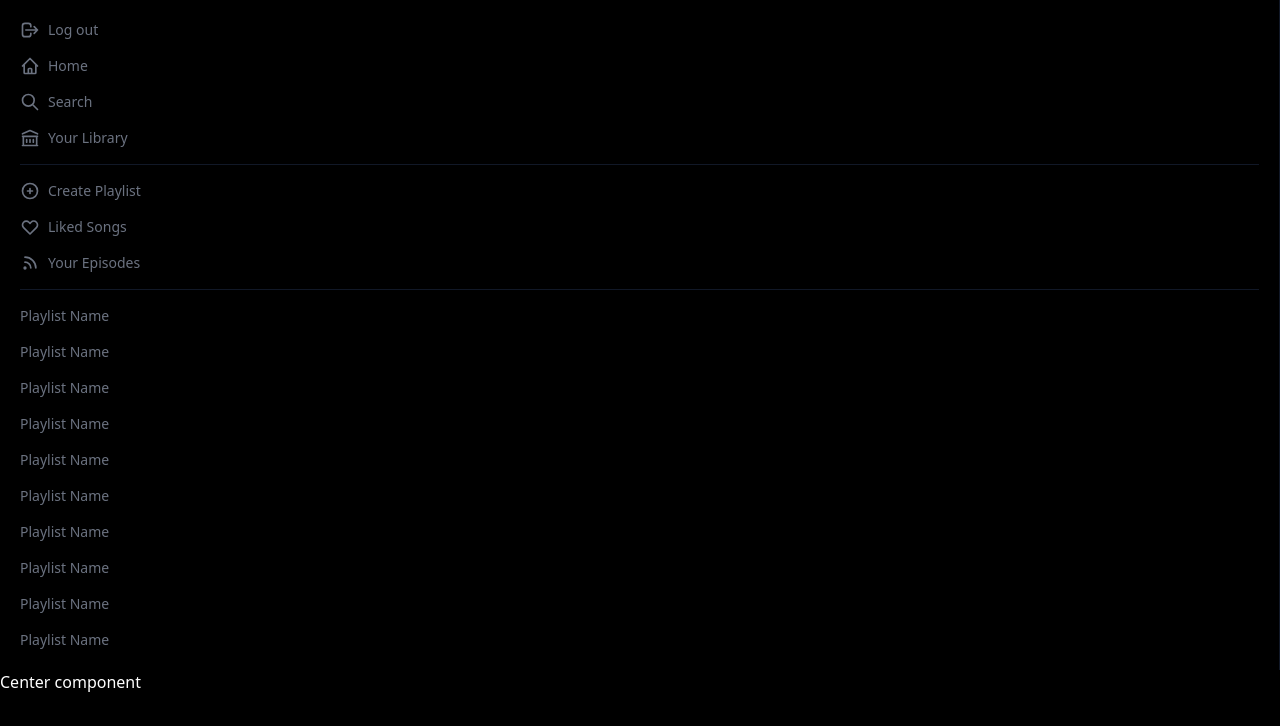
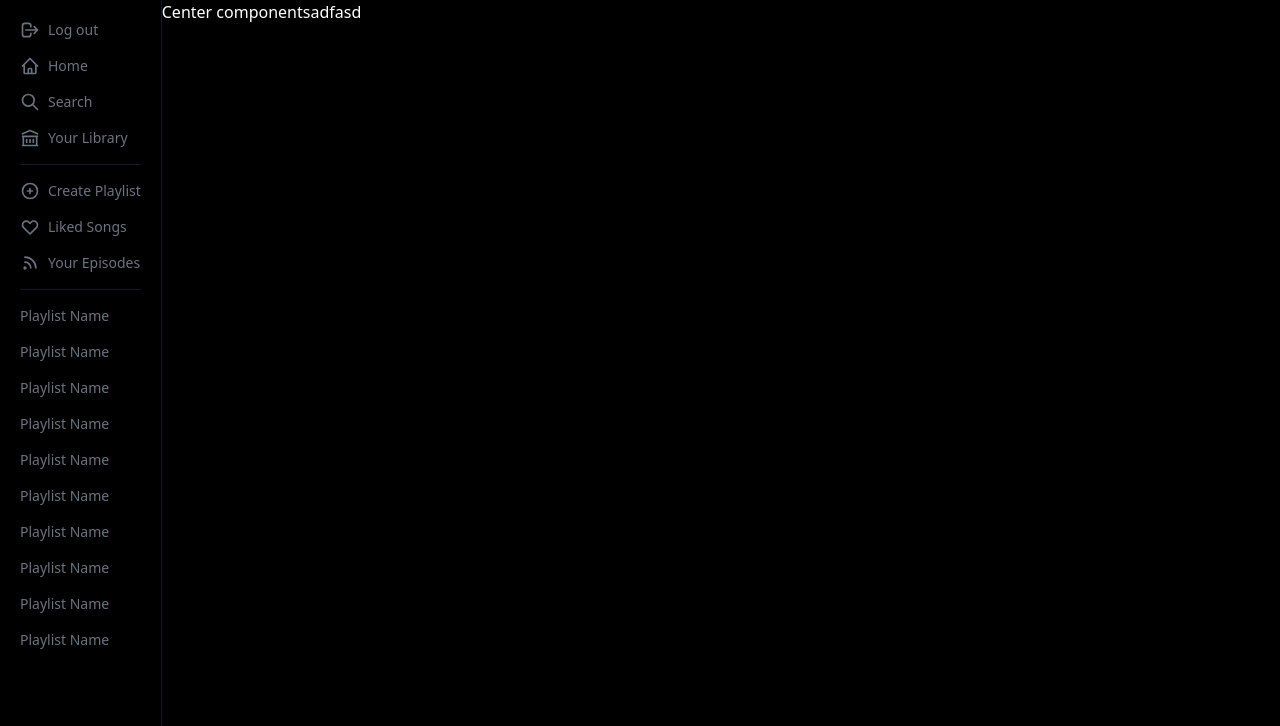
Before and after one commit to mbakin/spotify-clone, a Next.js app: page / in a window 1280 px wide. Shown: the top 726 px of the page. Built offline with nearby package versions, Linux system fonts and the light colour scheme; no server answers.

Commit message:
style: organize components position

```diff
--- a/components/Center.js
+++ b/components/Center.js
@@ -1,7 +1,7 @@
 function Center() {
   return (
-    <div className="text-white">
-      Center component
+    <div className="flex flex-grow text-white">
+      Center componentsadfasd
     </div>
   )
 }
--- a/components/Sidebar.js
+++ b/components/Sidebar.js
@@ -14,7 +14,7 @@ function Sidebar() {
   const { data : session, status } = useSession();
 
   return (
-    <div className="text-gray-500 p-5 text-sm border-r border-gray-900">
+    <div className="text-gray-500 p-5 text-sm border-r border-gray-900 overflow-y-scroll h-screen">
       <div className="space-y-4">
         <button className="flex items-center space-x-2 hover:text-white" onClick={() => signOut()}>
           <LogoutIcon className="h-5 w-5 " />
--- a/pages/index.js
+++ b/pages/index.js
@@ -7,7 +7,7 @@ import styles from '../styles/Home.module.css'
 export default function Home() {
   return (
     <div className='bg-black h-screen overflow-hidden'>
-      <main>
+      <main className='flex'>
         <Sidebar/>
         <Center />
       </main>
```
